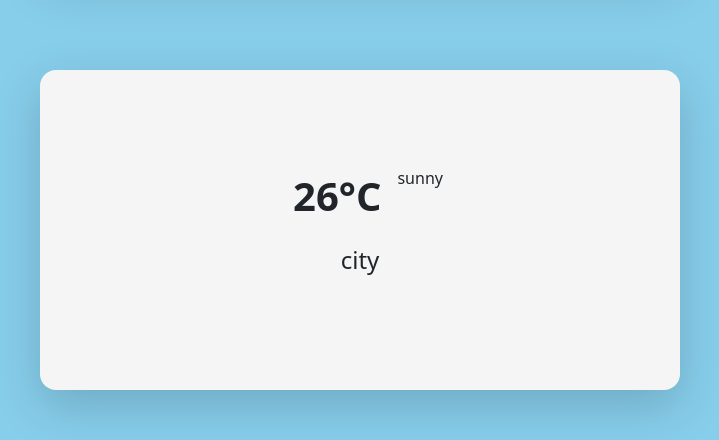
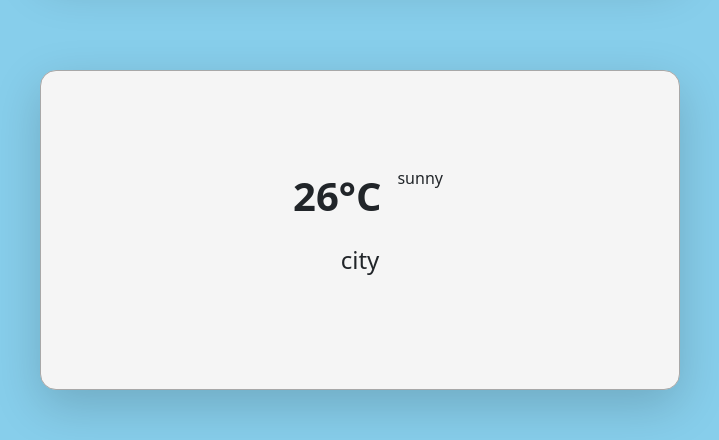
Before and after one commit to PricedTuna/werather_cite, a plain HTML site: page index.html in a window 1280 px wide. Shown: the part 207-647 px from the top of the page, 280-999 px from the left. Drawn offline with nearby package versions, Linux system fonts and the light colour scheme.

Commit message:
Add files via upload

```diff
--- a/styles/style.css
+++ b/styles/style.css
@@ -35,6 +35,7 @@ body {
 #card {
     width: 50%;
     min-height: 20rem;
+    border: solid 1px rgb(168, 168, 168);
     background-color: whitesmoke;
 }
 
```
